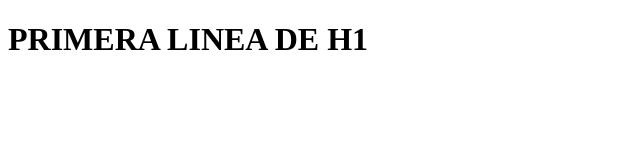
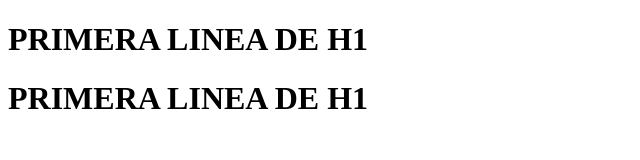
Before and after one commit to jsttor/BuenasPracticasDeDesarrollo, a plain HTML site: page index.html in a window 1280 px wide. Shown: the whole page, without its empty margins (0-640 px from the left). Drawn offline with Linux system fonts and the light colour scheme.

Commit message:
ULTIMO COMMIT

```diff
--- a/index.html
+++ b/index.html
@@ -7,5 +7,6 @@
 </head>
 <body>
     <h1>PRIMERA LINEA DE H1</h1>
+    <h1>PRIMERA LINEA DE H1</h1>
 </body>
 </html>
```
